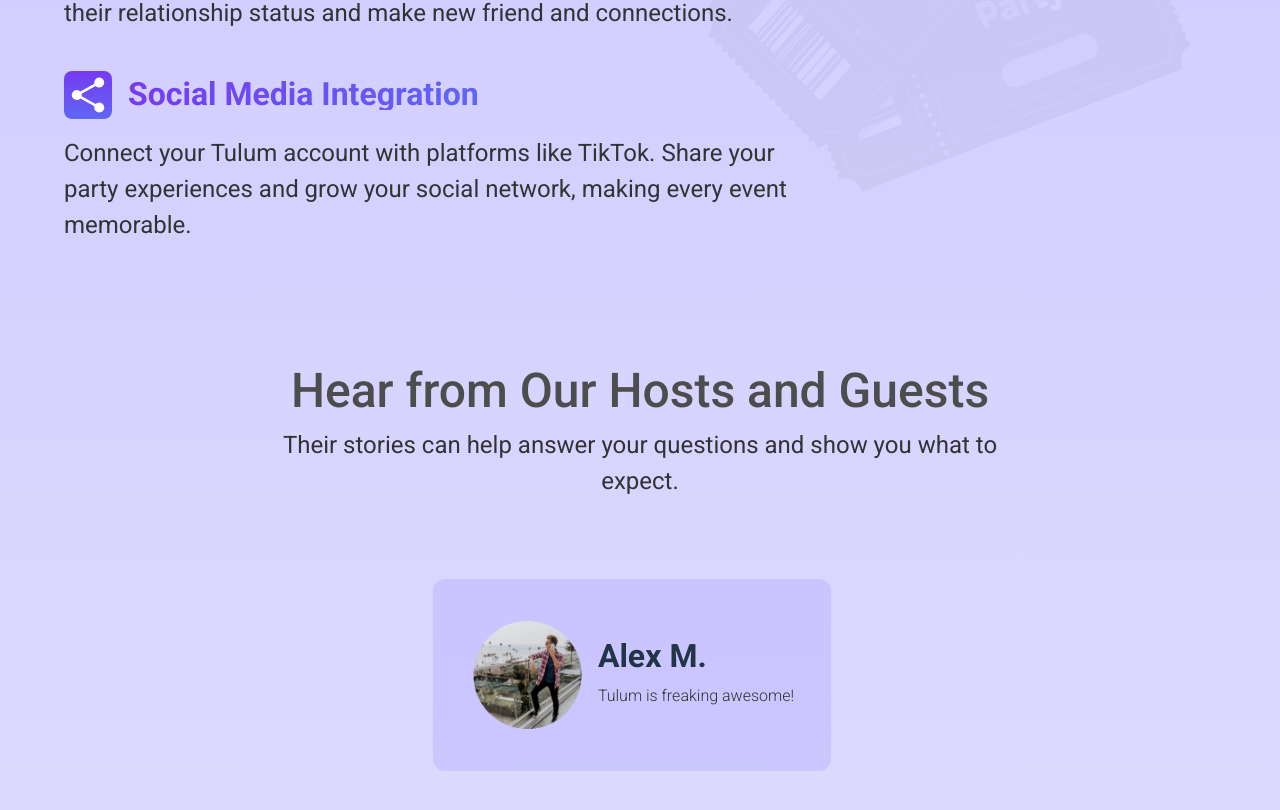
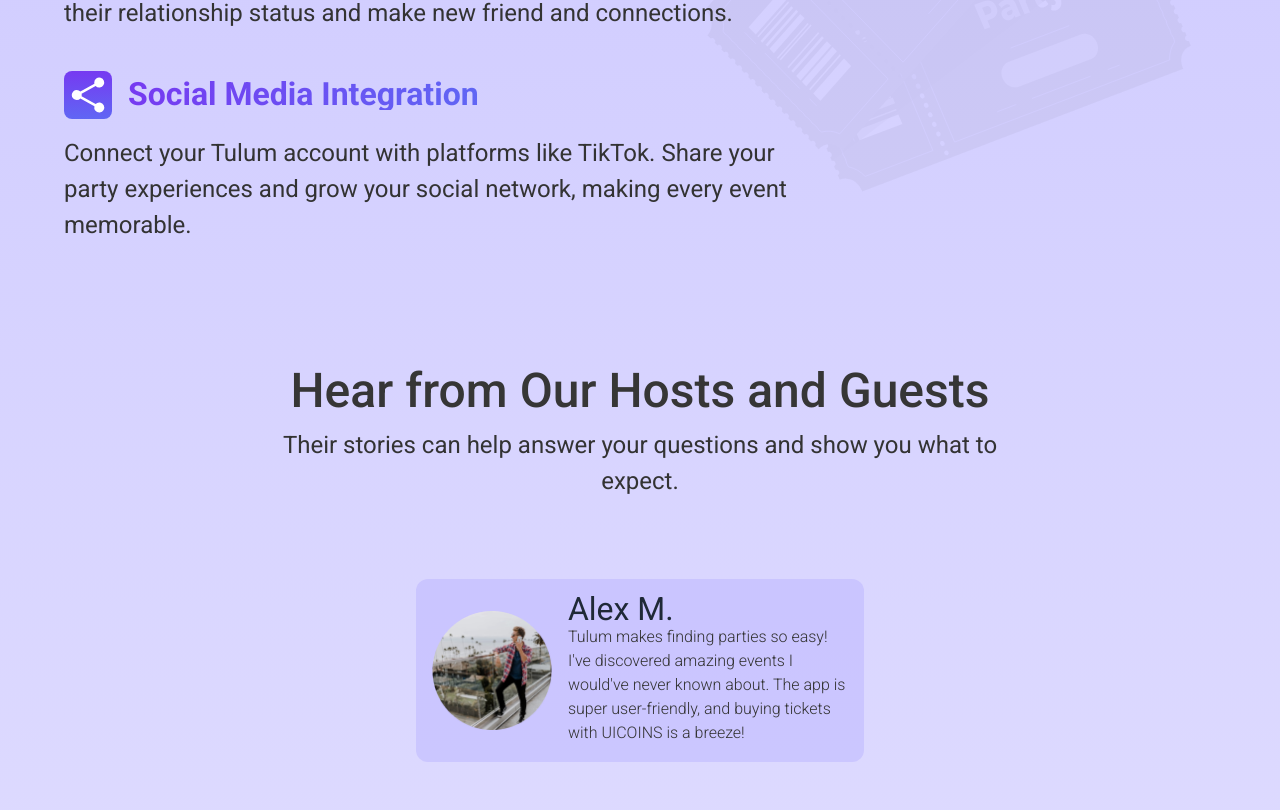
Before and after one commit to TamaraMilosavljevic/tulum-landing-page, a React (Vite) app: page / in a window 1280 px wide. Shown: the part 2359-3169 px from the top of the page. Built offline with nearby package versions, Linux system fonts and the light colour scheme.

Commit message:
Refine Card Component

```diff
--- a/src/Components/Card.jsx
+++ b/src/Components/Card.jsx
@@ -1,15 +1,17 @@
 export const Card = ({ name, quote, avatar }) => {
   return (
     <div
-      className="h-48 rounded-xl flex flex-row items-center justify-start mr-4 py-4 px-6"
+      className="w-[29rem] rounded-xl box-border py-4"
       style={{ backgroundColor: "var(--soft-primary)" }}
     >
-      <div className="p-4 py-[1.2rem]">
-        <img src={avatar} className="w-full h-full object-cover" />
-      </div>
-      <div className="w-2/3 flex flex-col gap-3">
-        <h3 className="">{name}</h3>
-        <h6 className="text-s">{quote}</h6>
+      <div className="max-w-md flex flex-row items-center justify-start box-border">
+        <div className="p-4 py-[1.2rem]">
+          <img src={avatar} className="w-full h-full object-cover" />
+        </div>
+        <div className="w-2/3 flex flex-col justify-start gap-[0.5rem] align-top pr-4">
+          <h3 className="text-gray-800">{name}</h3>
+          <h6 className="">{quote}</h6>
+        </div>
       </div>
     </div>
   );
--- a/src/Components/LiIcon.jsx
+++ b/src/Components/LiIcon.jsx
@@ -22,6 +22,7 @@ export const LiIcon = ({ name, description, icon, leftAlign }) => {
             WebkitBackgroundClip: "text", // Clips the gradient to the text
             WebkitTextFillColor: "transparent",
           }}
+          className="font-bold"
         >
           {name}
         </h3>
--- /dev/null
+++ b/src/Components/MagicLoop.jsx
@@ -0,0 +1,3 @@
+export const MagicLoop = () => {
+  return <div>MagicLoop</div>;
+};
--- a/src/Components/Reviews.jsx
+++ b/src/Components/Reviews.jsx
@@ -39,7 +39,7 @@ export const Reviews = () => {
       <div>
         <Card
           name="Alex M."
-          quote="Tulum is freaking awesome!"
+          quote="Tulum makes finding parties so easy! I&#39;ve discovered amazing events I would&#39;ve never known about. The app is super user-friendly, and buying tickets with UICOINS is a breeze!"
           avatar={avatar1}
         />
       </div>
--- a/src/Components/SectionTitle.jsx
+++ b/src/Components/SectionTitle.jsx
@@ -2,7 +2,7 @@
 export const SectionTitle = ({ heading, subheading }) => {
   return (
     <div className="w-full flex flex-col gap-4 items-center max-w-3xl	">
-      <h2 style={{ color: "var(--secondary)" }}>{heading}</h2>
+      <h2 style={{ color: "var(--text-gray)" }}>{heading}</h2>
       <p className="text-center">{subheading}</p>
     </div>
   );
--- a/src/index.css
+++ b/src/index.css
@@ -37,6 +37,7 @@ h1 {
 h2 {
   font-size: 3rem;
   line-height: 2.5rem;
+  word-spacing: 0.009rem;
   font-weight: 500;
   color: "var(--secondary)";
 }
@@ -44,7 +45,6 @@ h2 {
 h3 {
   font-size: 2rem;
   line-height: 1.87rem;
-  font-weight: 700;
   color: "var(--secondary)";
 }
 
--- a/tailwind.config.js
+++ b/tailwind.config.js
@@ -12,6 +12,7 @@ module.exports = {
       colors: {
         primary: "#B2ABFF !important",
         secondary: "#4d4d4d",
+        "text-gray": "#363636",
       },
       backgroundImage: {
         "gradient-theme":
```
Also changed, not shown: src/Components/Marquee.jsx (deleted).
